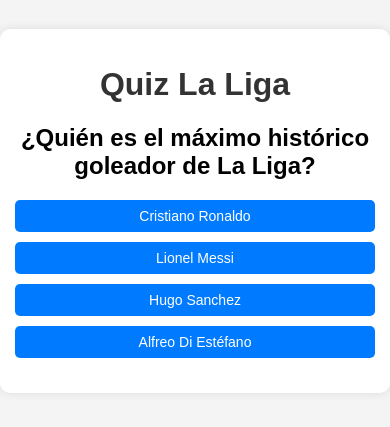
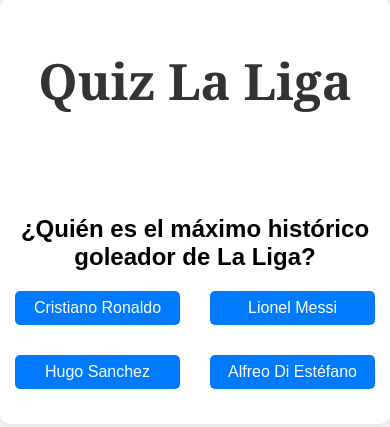
Before and after one commit to PedroAguadoLopez/quizz_practise, a plain HTML site: page index.html in a window 390 px wide. Shown: the part 211-638 px from the top of the page. Drawn offline with Linux system fonts and the light colour scheme.

Commit message:
Quizzzz LaLiga

```diff
--- a/style.css
+++ b/style.css
@@ -21,21 +21,25 @@ body {
 
 h1 {
     color: #333;
+    font-family: Georgia, 'Times New Roman', Times, serif;
+    margin-bottom: 100px;
+    font-size: 50px;
 }
 
 .options {
-    display: flex;
-    flex-direction: column;
-    gap: 10px;
+    display: grid;
+    grid-template-columns: 1fr 1fr;
+    gap: 30px;
     margin: 20px 0;
+
 }
 
 button {
-    padding: 10px;
+    padding: 10px 40px;
     border: none;
     border-radius: 5px;
     cursor: pointer;
-    font-size: 16px;
+    font-size: 30px;
     transition: background-color 0.3s;
 }
 
@@ -68,7 +72,6 @@ button {
     display: none;
 }
 
-/* Responsivo */
 @media (max-width: 768px) {
     .container {
         width: 95%;
@@ -76,7 +79,7 @@ button {
     }
 
     button {
-        font-size: 14px;
-        padding: 8px;
+        font-size: 16px;
+        padding: 8px 15px;
     }
 }
```
Also changed, not shown: index.html (+4 -1 lines).
